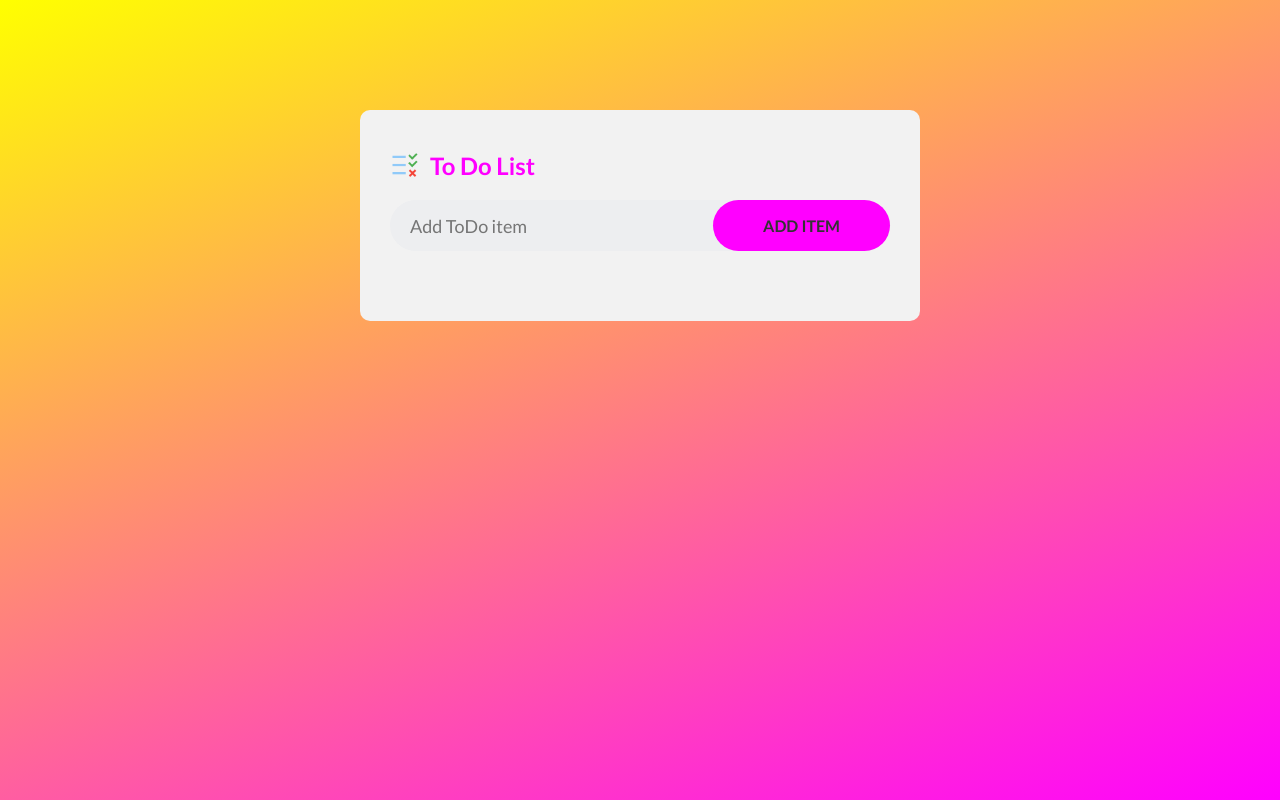
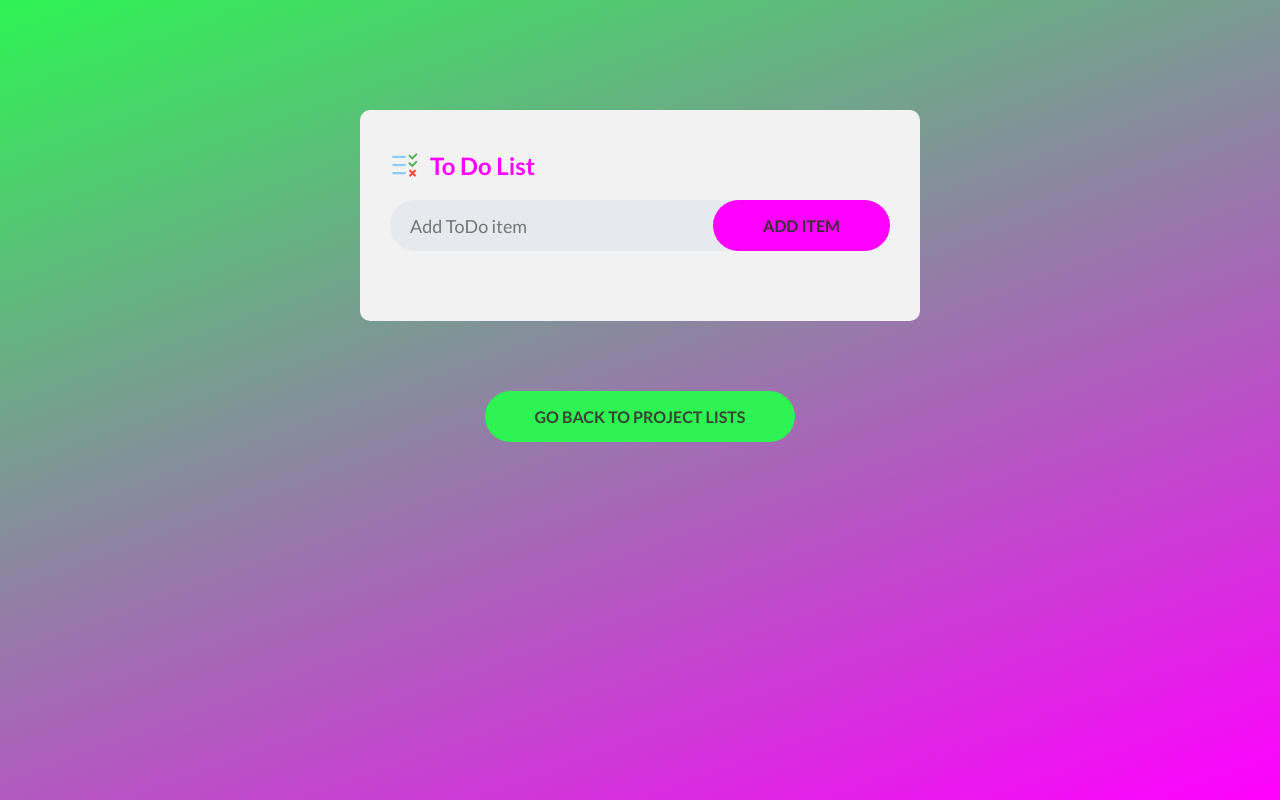
Before and after one commit to adamulab/js-mini-projects-collections, a plain HTML site: page todo-list/index.html in a window 1280 px wide. Drawn offline with Linux system fonts and the light colour scheme.

```diff
--- a/todo-list/index.html
+++ b/todo-list/index.html
@@ -16,6 +16,11 @@
         </div>
         <ul id="list-container"></ul>
       </div>
+      <div class="goBack">
+        <a href="/">
+          <button>Go back to Project Lists</button>
+        </a>
+      </div>
     </div>
     <script src="app.js"></script>
   </body>
--- a/todo-list/styles.css
+++ b/todo-list/styles.css
@@ -9,7 +9,7 @@
 .container {
   width: 100%;
   height: 100vh;
-  background: linear-gradient(160deg, #ff0, #f0f);
+  background: linear-gradient(160deg, #2df453, #f0f);
   padding: 10px;
 }
 .todo-app {
@@ -34,7 +34,7 @@
   display: flex;
   align-items: center;
   justify-content: space-between;
-  background-color: #edeef0;
+  background-color: #e6e9ee;
   border-radius: 30px;
   padding-left: 20px;
   border: none;
@@ -102,3 +102,26 @@ ul li span:hover {
   background-color: #666;
   color: #fff;
 }
+.goBack {
+  width: 100%;
+  display: flex;
+  justify-content: center;
+  padding: 50px 10px 10px;
+}
+.goBack button {
+  border: none;
+  outline: none;
+  padding: 16px 50px;
+  background-color: #2df453;
+  color: #384431;
+  font-size: 16px;
+  cursor: pointer;
+  text-transform: uppercase;
+  border-radius: 40px;
+  font-weight: bold;
+  transition: all 300ms ease-in;
+}
+.goBack button:hover {
+  background-color: #384431;
+  color: #2df453;
+}
```
Also changed, not shown: index.html (+2 -2 lines).
